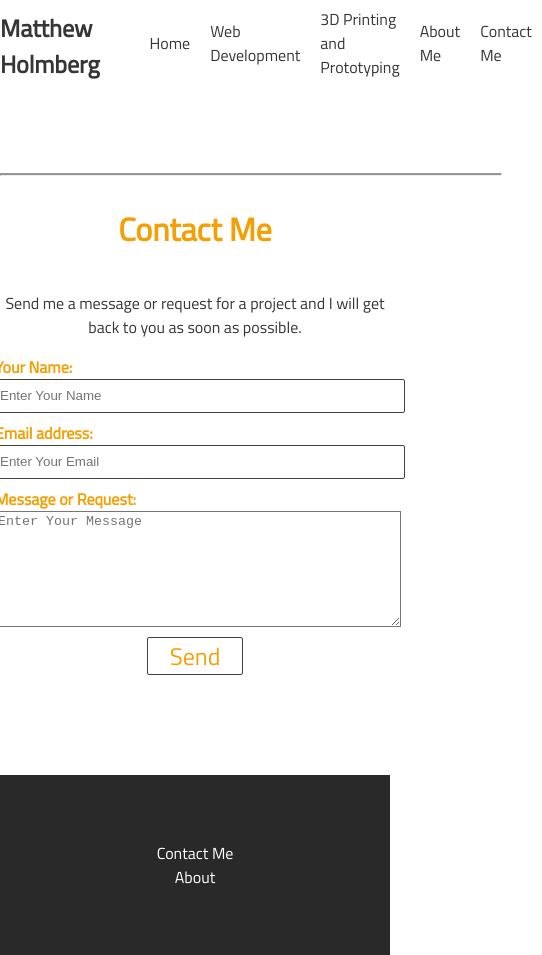
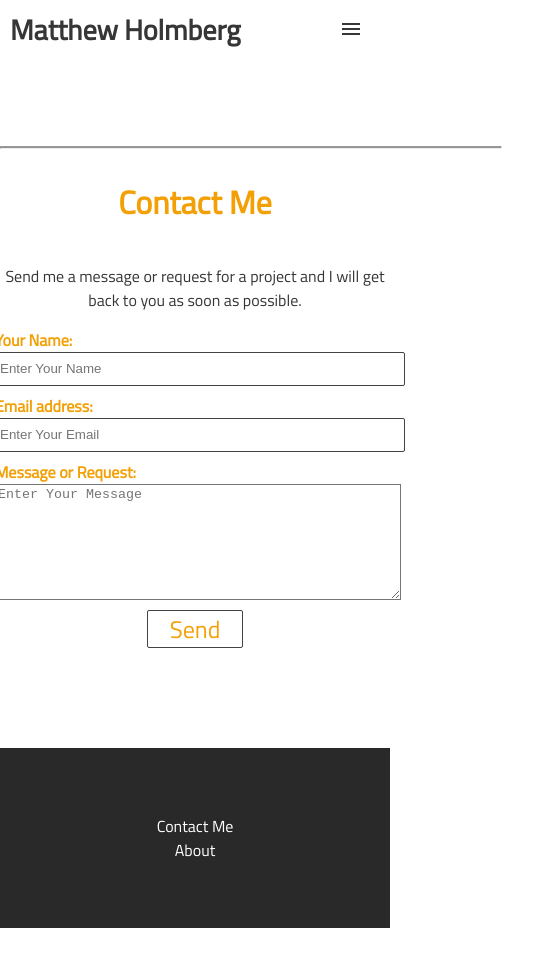
Before and after one commit to mholmberg13/matthewholmberg2, a React (Create React App) app: page /contact-me in a window 390 px wide. Shown: the whole page, 542 px wide, since content can reach past the window. After the commit the page ends 928 px from the top, so only its background shows below. Built offline with nearby package versions, Linux system fonts and the light colour scheme.

Commit message:
Made Homepage mobile responsive, working on ipad pro image size."

```diff
--- a/src/App.css
+++ b/src/App.css
@@ -6,55 +6,184 @@
 }
 
 /* Nav */
+
 .header {
+  position: relative;
   width: 100%;
-  height: 85px;
+  z-index: 3;
   display: flex;
   flex-direction: row;
+  flex-wrap: wrap;
+  align-items: center;
 }
 
-
-
-.header-heading {
-  height: auto;
-  color: #363636;
-  margin-top: 2.5%;
+.header h3 {
+  margin: 0;
 }
 
-.nav {
-  display: flex;
-  margin-right: 20px;
+.header .logo {
+  color: #363636;
+  display: block;
+  float: left;
+  font-size: 1.5em;
+  text-decoration: none;
+  align-self: center;
+  margin-left: 10px;
+}
+
+.header ul {
+  margin: 0;
+  padding: 0;
+  list-style: none;
+  overflow: hidden;
+  width: 100%;
+}
+
+.header li a {
+  display: block;
+  color: #414141;
+  text-decoration: none;
+  margin-right: 35px;
+  align-self: center;
+}
+
+.header li a:hover,
+.header .menu-btn:hover {
+  color: #f3a007;
+}
+
+.header .menu {
+  clear: both;
+  max-height: 0;
+  transition: max-height .2s ease-out;
+}
+
+/* menu icon */
+
+.header .menu-icon {
+  cursor: pointer;
+  display: inline-block;
+  padding: 28px 20px;
+  position: relative;
+  user-select: none;
+  margin-right: 10px;
   margin-left: auto;
 }
 
-.nav-ul {
+.header .menu-icon .navicon {
+  background: #363636;
+  display: block;
+  height: 2px;
+  position: relative;
+  transition: background .2s ease-out;
+  width: 18px;
+}
+
+.header .menu-icon .navicon:before,
+.header .menu-icon .navicon:after {
+  background: #363636;
+  content: '';
+  display: block;
+  height: 100%;
+  position: absolute;
+  transition: all .2s ease-out;
+  width: 100%;
+}
+
+.header .menu-icon .navicon:before {
+  top: 5px;
+}
+
+.header .menu-icon .navicon:after {
+  top: -5px;
+}
+
+/* menu btn */
+
+.header .menu-btn {
+  display: none;
+}
+
+.header .menu-btn:checked ~ .menu {
+  max-height: 340px;
+}
+
+.header .menu-btn:checked ~ .menu-icon .navicon {
+  background: transparent;
+}
+
+.header .menu-btn:checked ~ .menu-icon .navicon:before {
+  transform: rotate(-45deg);
+}
+
+.header .menu-btn:checked ~ .menu-icon .navicon:after {
+  transform: rotate(45deg);
+}
+
+.header .menu-btn:checked ~ .menu-icon:not(.steps) .navicon:before,
+.header .menu-btn:checked ~ .menu-icon:not(.steps) .navicon:after {
+  top: 0;
+}
+
+/* Responsive */
+@media only screen and (max-width: 1000px){
+    .header ul{
+        background-color: #fff;
+    }
+    .header li a {
+    padding: 15px;
+
+  }
+}
+
+@media only screen and (min-width: 1000px) {
+    .menu-wrapper{
+        background: white;
+        height: 55px;
+        width: 100%;
         display: flex;
         flex-direction: row;
-  list-style-type: none;
-  justify-content: space-evenly;
         align-items: center;
-  color: #363636
     }
 
-.nav li {
-  margin: 10px;
+    .header ul {
+      width: 70%;
+      margin-right: 10px;
+      margin-left: auto;
     }
 
-.nav-link {
-  text-decoration: none;
+  .header li {
+    float: right;
+  }
+    .header .logo{
+        line-height: 1;
+    }
+  .header li a {
     color: #363636;
+
   }
-
-.nav-link:hover {
-  color: #f3a007;
+  .header .menu {
+    clear: none;
+    float: right;
+    max-height: none;
+  }
+  .header .menu-icon {
+    display: none;
+  }
 }
 
 /* Banner */
 
 .sliderimg {
   width: 100%;
+  height: 250px;
+  object-fit: cover;
+}
+
+@media only screen and (min-width: 768px) {
+  .sliderimg {
     height: 500px;
-  object-fit: cover
+  }
 }
 
 .alice-carousel__dots {
@@ -75,12 +204,31 @@
 }
 
 .main-title {
+  margin-bottom: 30px;
+}
+
+.main-title h1 {
+  color: #f3a007;
+  font-size: 1em;
+  margin-top: 20px;
+  margin-bottom: 0;
+}
+
+.main-title h3 {
+  color: #929292;
+  margin-top: 0;
+  font-size: 0.75em;
+}
+
+
+@media only screen and (min-width: 768px) {
+  .main-title {
     margin-bottom: 80px;
   }
 
   .main-title h1 {
     color: #f3a007;
-  font-size: 3vw;
+    font-size: 2.5em;
     margin-top: 45px;
     margin-bottom: 0;
   }
@@ -90,12 +238,14 @@
     margin-top: 0;
     font-size: 1vw;
   }
+}
+
 
 .bio-outer {
   display: flex;
   justify-content: center;
   align-items: center;
-  height: 600px;
+  height: fit-content;
 }
 
 .bio-container {
@@ -106,6 +256,73 @@
   justify-content: space-evenly;
   align-items: center;
 
+}
+
+.main-bio {
+  width: 100%;
+  margin-bottom: 20px;
+}
+
+.main-bio p {
+  font-size: 0.83;
+  transition-duration: 200ms
+}
+
+.vert-line {
+  display: none;
+}
+
+#web-card {
+  order: 1;
+}
+
+#print-card {
+  order: 2;
+}
+
+#proto-card {
+  order: 3;
+}
+
+#bio-web-title {
+  color: #575757;
+  margin-top: 0;
+  margin-bottom: 25px;
+}
+
+.main-bio h2 {
+  margin-top: 30px;
+  margin-bottom: 15px;
+  color: #575757;
+  transition-duration: 200ms
+}
+
+.main-bio a {
+  text-decoration: none;
+  color: #f3a007;
+  transition-duration: 200ms
+}
+
+.web-bio-pic {
+  width: 80%;
+  height: auto;
+  border-radius: 5px;
+}
+
+.bio-pic {
+  width: 80%;
+  height: auto;
+  border-radius: 5px;
+  overflow: hidden;
+}
+
+@media only screen and (min-width: 770px) {
+
+  .bio-outer {
+    display: flex;
+    justify-content: center;
+    align-items: center;
+    height: 600px;
   }
 
   .main-bio {
@@ -131,8 +348,29 @@
   }
 
   .vert-line {
+    display: inline-block;
     border-left: thin solid #c2c2c2;
     height: 270px;
+  }
+
+  #vert-one {
+    order: 2;
+  }
+
+  #vert-two {
+    order: 4;
+  }
+
+  #print-card {
+    order: 1;
+  }
+
+  #web-card {
+    order: 3;
+  }
+
+  #proto-card {
+    order: 5;
   }
 
   #bio-web-title {
@@ -190,6 +428,31 @@
     width: 83%;
     height: 230px;
     transition-duration: 200ms
+  }
+}
+
+@media only screen and (min-width: 1320px) {
+  .web-bio-pic {
+    width: 82%;
+    height: 200px;
+    border-radius: 5px;
+    overflow: hidden;
+  }
+
+  .bio-pic {
+    width: 80%;
+    height: auto;
+    border-radius: 5px;
+    overflow: hidden;
+  }
+
+  #bio-web-title {
+    font-size: 2em;
+  }
+
+  .main-title h3 {
+    font-size: 2vw;
+  }
 }
 
 /* Print and Proto */
--- a/src/components/Header.js
+++ b/src/components/Header.js
@@ -1,13 +1,24 @@
 import React from 'react';
-import Nav from './Nav.js'
+import Nav from './Nav.js';
+import { Link } from 'react-router-dom';
 
 
 class Header extends React.Component {
     render() {
         return (
-            <div className='header'>
-                <h2 className="header-heading">Matthew Holmberg</h2>
-                <Nav/>
+            <div class="menu-wrapper">
+                <header class="header">
+                <h3><a href="#home" class="logo">Matthew Holmberg</a></h3>
+                <input class="menu-btn" type="checkbox" id="menu-btn" />
+                <label class="menu-icon" for="menu-btn"><span class="navicon"></span></label>
+                <ul class="menu">
+                    <li><Link to='/contact-me' className='nav-link ham-link'>Contact Me</Link></li>
+                    <li><Link to='/about-me' className='nav-link ham-link'>About Me</Link></li>
+                    <li><Link to='/3dprinting-prototyping' className='nav-link ham-link'>3D Printing and Prototyping</Link></li>
+                    <li><Link to='/webdevelopment' className='nav-link ham-link'>Web Development</Link></li>
+                    <li><Link to='/' className='nav-link ham-link'> Home </Link></li>
+                </ul>
+                </header>
             </div>
         )
     }
--- a/src/components/Main.js
+++ b/src/components/Main.js
@@ -14,25 +14,25 @@ class Main extends React.Component {
                     </div>
                     <div className="bio-outer">
                         <div className="bio-container">
-                            <div className="main-bio">
+                            <div className="main-bio" id="print-card">
                                 <h2>3D Printing</h2>
                                 <img src={image2} className="bio-pic"/>
                                     <p>
                                         Do you have a 3D model that you would like printed? Just send us the file and we will print it for you at an affordable price! Do you need an object modeled? We can do that too! Just contact us with a description of what you need and we can give you a quote. We provide a number of materials and colors.
                                     </p>
                                     <a href="/3dprinting-prototyping">Learn More</a>
-                                </div>
-                            <div className="vert-line"></div>
-                            <div className="main-bio">
+                            </div>
+                            <div className="vert-line" id='vert-one'></div>
+                            <div className="main-bio" id="web-card">
                                 <h2 id="bio-web-title">Web Development</h2>
                                 <img src={image1} className="web-bio-pic"/>
                                     <p>
                                         We have designed, built, and maintained web applications, websites, and mobile applications for a variety of clients in a number of industries. Whether you are a small bussiness or a large company, we have the skills and rescources to solve your problem.
                                     </p>
                                     <a href="/webdevelopment">Learn More</a>
-                                </div>
-                            <div className="vert-line"></div>
-                            <div className="main-bio">
+                            </div>
+                            <div className="vert-line" id='vert-two'></div>
+                            <div className="main-bio" id="proto-card">
                                 <h2>Prototyping</h2>
                                 <img src={image3} className="bio-pic"/>
                                 <p>
--- a/src/components/Nav.js
+++ b/src/components/Nav.js
@@ -8,11 +8,11 @@ class Nav extends React.Component {
         return (
             <div className="nav">
                 <ul className="nav-ul">
-                    <li> <Link to='/' className='nav-link'> Home </Link> </li>
-                    <li> <Link to='/webdevelopment' className='nav-link'>Web Development</Link></li>
-                    <li> <Link to='/3dprinting-prototyping' className='nav-link'>3D Printing and Prototyping</Link></li>
-                    <li><Link to='/about-me' className='nav-link'>About Me</Link></li>
-                    <li><Link to='/contact-me' className='nav-link'>Contact Me</Link></li>
+                    <li> <Link to='/' className='nav-link ham-link'> Home </Link> </li>
+                    <li> <Link to='/webdevelopment' className='nav-link ham-link'>Web Development</Link></li>
+                    <li> <Link to='/3dprinting-prototyping' className='nav-link ham-link'>3D Printing and Prototyping</Link></li>
+                    <li><Link to='/about-me' className='nav-link ham-link'>About Me</Link></li>
+                    <li><Link to='/contact-me' className='nav-link ham-link'>Contact Me</Link></li>
                 </ul>
             </div>
         )
```
Lines whose indentation alone changed are shown as unchanged.
